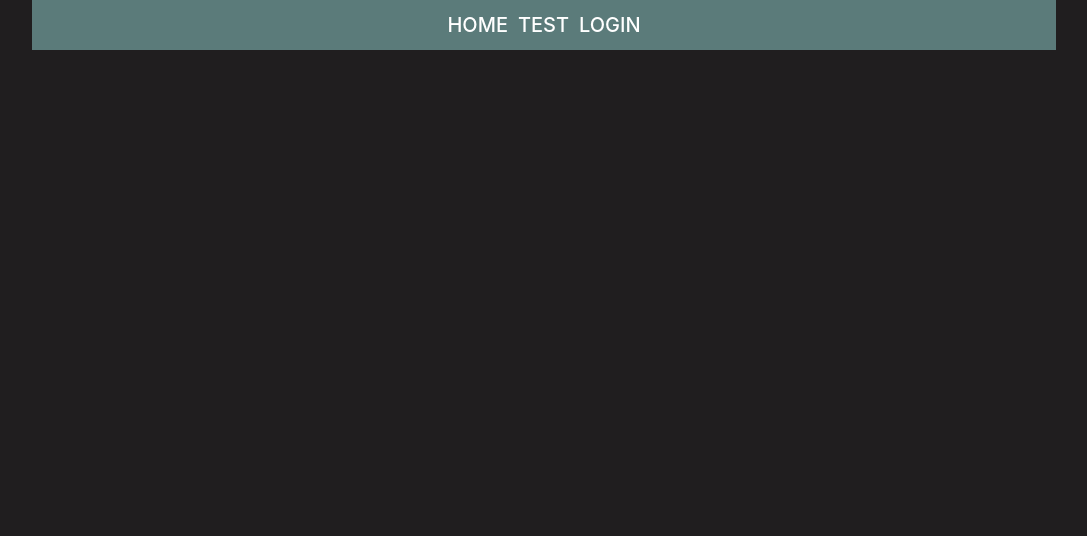
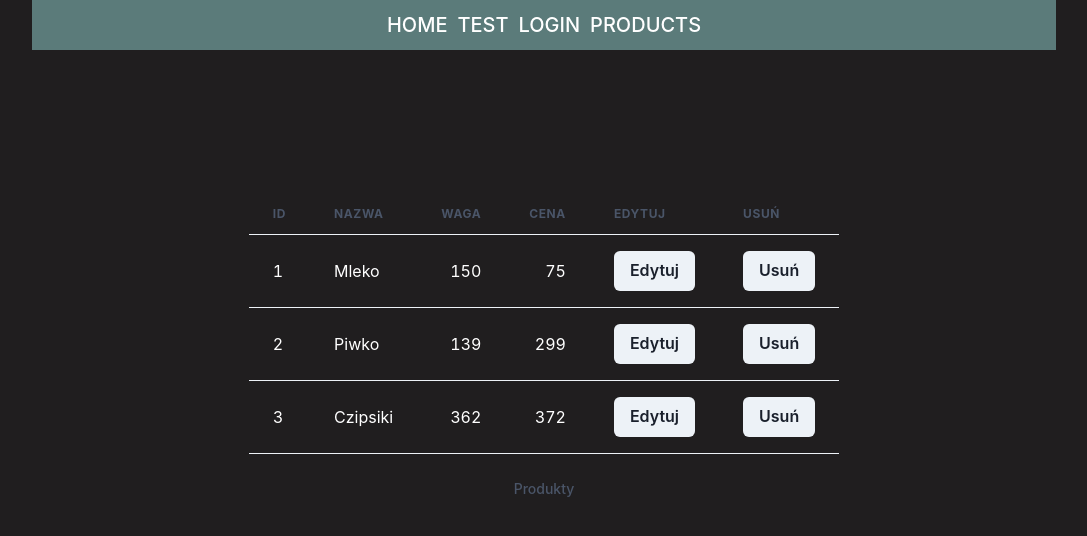
Before and after one commit to micad132/BAI-PROJEKT, a React (Vite) app in the folder warehouseManagement/: page /products in a window 1280 px wide. Before the commit this address had no page. Shown: the top 536 px of the page, without its empty margins (96-1183 px from the left). Built offline with nearby package versions, Linux system fonts and the light colour scheme.

Commit message:
product table mock

```diff
--- a/warehouseManagement/src/App.tsx
+++ b/warehouseManagement/src/App.tsx
@@ -8,6 +8,7 @@ const AppWrapper = styled.div`
     margin: 0 auto;
     padding: 0;
     overflow: hidden;
+  color: #fff;
 `
 
 function App() {
--- /dev/null
+++ b/warehouseManagement/src/components/modal.component.tsx
@@ -0,0 +1,44 @@
+import {
+    Modal,
+    ModalOverlay,
+    ModalContent,
+    ModalHeader,
+    ModalFooter,
+    ModalBody,
+    ModalCloseButton, useDisclosure, Button,
+} from '@chakra-ui/react'
+
+type Props = {
+    modalHeader: string,
+    buttonText: string,
+    modalAction: () => void,
+}
+
+const ModalComponent = ({modalHeader, buttonText, modalAction}: Props) => {
+    const { isOpen, onOpen, onClose } = useDisclosure()
+    return (
+        <>
+            <Button onClick={onOpen}>{buttonText}</Button>
+
+            <Modal isOpen={isOpen} onClose={onClose}>
+                <ModalOverlay />
+                <ModalContent>
+                    <ModalHeader>{modalHeader}</ModalHeader>
+                    <ModalCloseButton />
+                    <ModalBody>
+                        COSTAMCOSTAM
+                    </ModalBody>
+
+                    <ModalFooter>
+                        <Button colorScheme='blue' mr={3} onClick={onClose}>
+                            Close
+                        </Button>
+                        <Button variant='ghost' onClick={modalAction}>Secondary Action</Button>
+                    </ModalFooter>
+                </ModalContent>
+            </Modal>
+        </>
+    )
+}
+
+export default ModalComponent;
--- /dev/null
+++ b/warehouseManagement/src/components/table.component.tsx
@@ -0,0 +1,75 @@
+import {
+    Table,
+    Thead,
+    Tbody,
+    Tr,
+    Th,
+    Td,
+    TableCaption,
+    TableContainer
+} from '@chakra-ui/react'
+import {Product} from "../models/Product.model.ts";
+import ModalComponent from "./modal.component.tsx";
+
+type TableHeader = {
+    name: string,
+    isNumeric: boolean,
+}
+
+
+type Props = {
+    tableCaption: string,
+    tableHeaders: TableHeader[],
+    tableData: Product[],
+}
+
+const TableComponent = ({tableCaption, tableHeaders, tableData}: Props) => {
+
+    const editProductHandler = () => {
+        console.log('EDYCJA PRODUKTU');
+    }
+
+    const deleteProductHandler = () => {
+        console.log('USUWANIE PRODUKTU');
+    }
+
+    const mappedHeaders = tableHeaders.map((header) => <Th isNumeric={header.isNumeric}>{header.name}</Th>)
+    const mappedData = tableData.map((data) => <Tr>
+        <Td>{data.id}</Td>
+        <Td>{data.name}</Td>
+        <Td isNumeric>{data.weight}</Td>
+        <Td isNumeric>{data.price}</Td>
+        <Td>
+            <ModalComponent
+                buttonText='Edytuj'
+                modalHeader='Edytuj produkt'
+                modalAction={editProductHandler}
+            />
+        </Td>
+        <Td>
+            <ModalComponent
+                modalHeader='Usuń produkt'
+                buttonText='Usuń'
+                modalAction={deleteProductHandler}
+            />
+        </Td>
+    </Tr>)
+
+    return(
+        <TableContainer>
+            <Table variant='simple'>
+                <TableCaption>{tableCaption}</TableCaption>
+                <Thead>
+                    <Tr>
+                        {mappedHeaders}
+                    </Tr>
+                </Thead>
+                <Tbody>
+                    {mappedData}
+                </Tbody>
+            </Table>
+        </TableContainer>
+    )
+}
+
+export default TableComponent;
--- a/warehouseManagement/src/layout/nav/Nav.component.tsx
+++ b/warehouseManagement/src/layout/nav/Nav.component.tsx
@@ -20,6 +20,7 @@ const NavComponent = () => {
             <SingleLinkComponent path={"/"} text={'HOME'} />
             <SingleLinkComponent path={"/test"} text={'TEST'} />
             <SingleLinkComponent path={"/login"} text={'Login'} />
+            <SingleLinkComponent path={"/products"} text={'Products'} />
         </NavWrapper>
     )
 }
--- /dev/null
+++ b/warehouseManagement/src/mock/mockData.mock.ts
@@ -0,0 +1,49 @@
+import {Product} from "../models/Product.model.ts";
+
+export const mockedProducts: Product[] = [
+    {
+        id: '1',
+        name: 'Mleko',
+        weight: 150,
+        price: 75
+    },
+    {
+        id: '2',
+        name: 'Piwko',
+        weight: 139,
+        price: 299
+    },
+    {
+        id: '3',
+        name: 'Czipsiki',
+        weight: 362,
+        price: 372,
+    }
+]
+
+export const ProductTableHeader = [
+    {
+        name: 'ID',
+        isNumeric: false,
+    },
+    {
+        name: 'Nazwa',
+        isNumeric: false,
+    },
+    {
+        name: 'Waga',
+        isNumeric: true,
+    },
+    {
+        name: 'Cena',
+        isNumeric: true,
+    },
+    {
+        name: 'Edytuj',
+        isNumeric: false,
+    },
+    {
+        name: 'Usuń',
+        isNumeric: false,
+    }
+]
--- /dev/null
+++ b/warehouseManagement/src/models/Product.model.ts
@@ -0,0 +1,7 @@
+
+export type Product = {
+    id: string,
+    name: string,
+    weight: number,
+    price: number,
+}
--- /dev/null
+++ b/warehouseManagement/src/pages/ProductPage/ProductPage.container.tsx
@@ -0,0 +1,10 @@
+import TableComponent from "../../components/table.component.tsx";
+import {mockedProducts, ProductTableHeader} from "../../mock/mockData.mock.ts";
+
+const ProductPageContainer = () => {
+    return(
+        <TableComponent  tableCaption='Produkty' tableData={mockedProducts} tableHeaders={ProductTableHeader} />
+    )
+}
+
+export default ProductPageContainer;
--- a/warehouseManagement/src/routes/index.tsx
+++ b/warehouseManagement/src/routes/index.tsx
@@ -3,6 +3,7 @@ import HomeContainer from "../pages/HomePage/Home.container.tsx";
 import TestContainer from "../pages/TestPage/Test.container.tsx";
 import LoginPageContainer from "../pages/AuthPage/LoginPage.container.tsx";
 import RegisterPageContainer from "../pages/AuthPage/RegisterPage.container.tsx";
+import ProductPageContainer from "../pages/ProductPage/ProductPage.container.tsx";
 
 const routes = (
     <Routes>
@@ -10,6 +11,7 @@ const routes = (
         <Route path="/test" element={<TestContainer />} />
         <Route path="/login" element={<LoginPageContainer />} />
         <Route path="/register" element={<RegisterPageContainer />} />
+        <Route path="/products" element={<ProductPageContainer />} />
     </Routes>
 )
 
```
